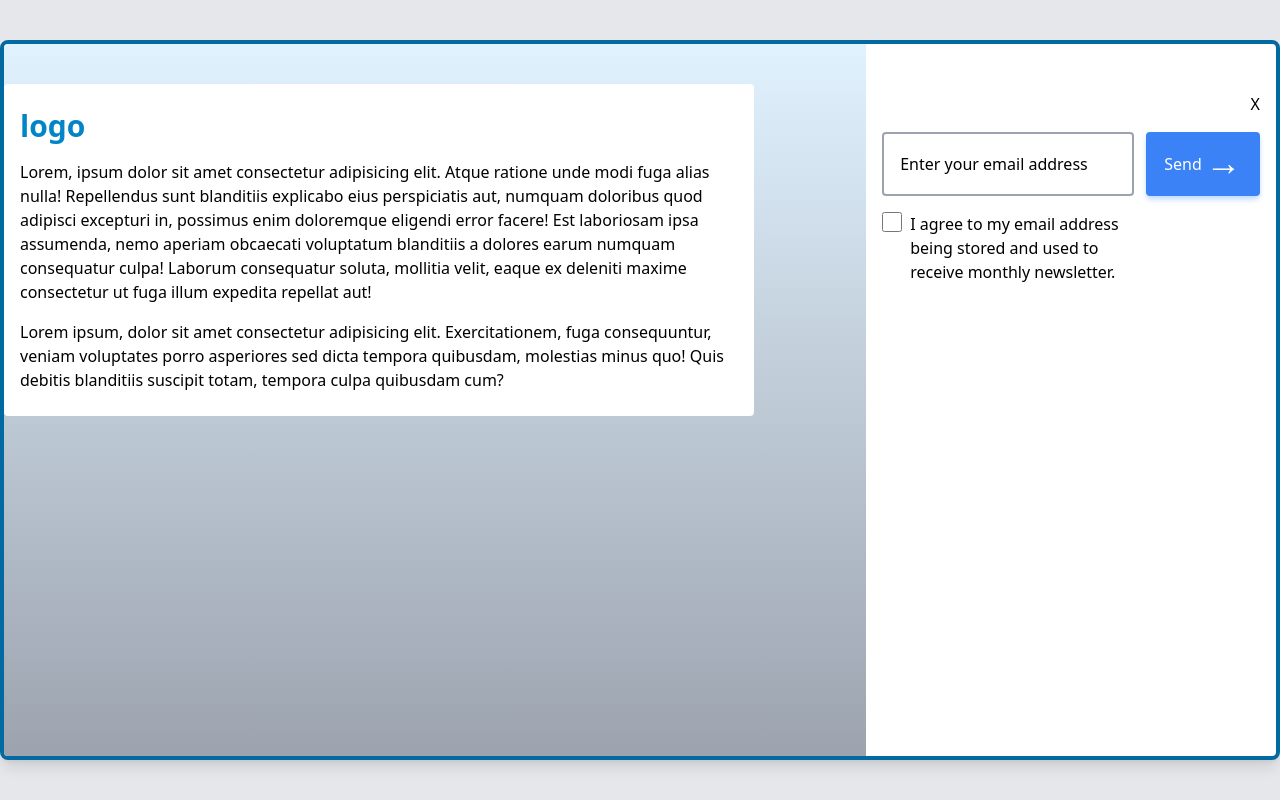
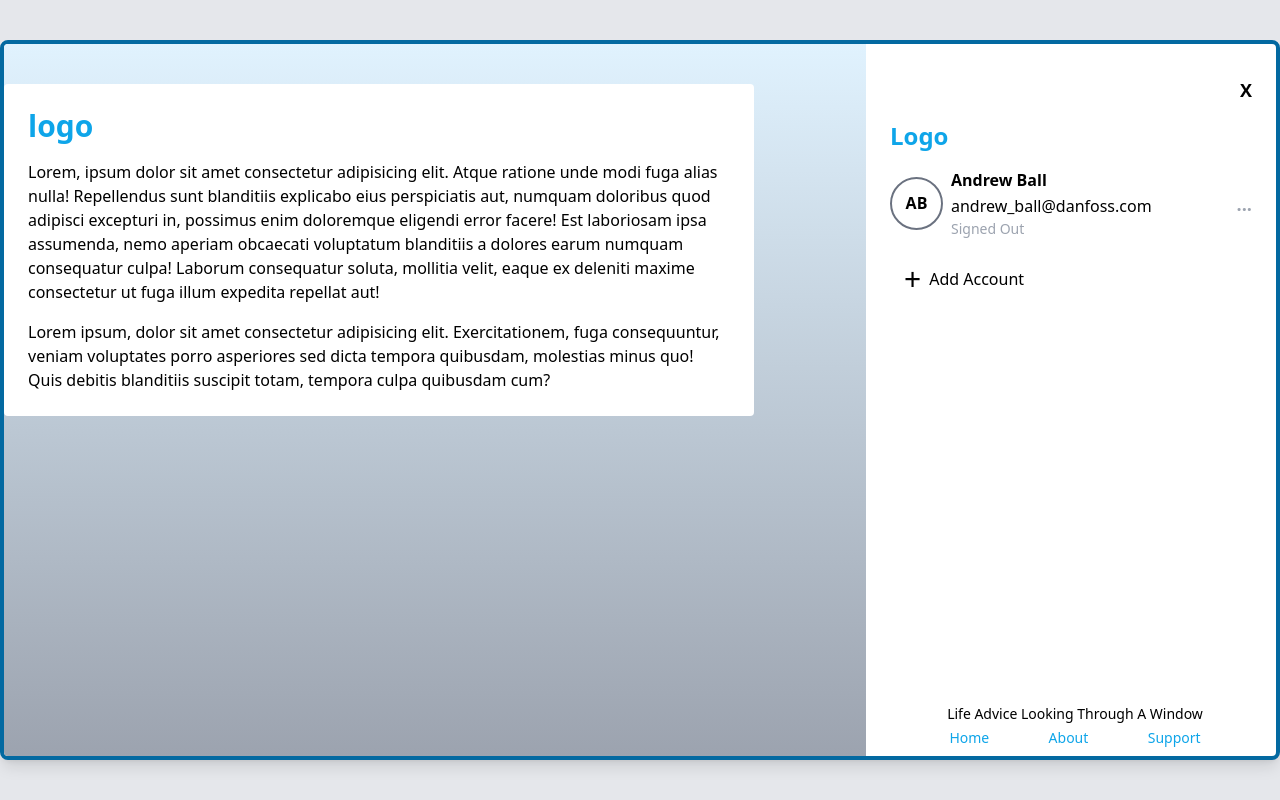
Before and after one commit to GinaLeeAlfy/icodethis_projects_tailwind, a website: page projects/2023_05_02_authentication/index.html in a window 1280 px wide. Drawn offline with Linux system fonts and the light colour scheme.

Commit message:
finished styling

```diff
--- a/projects/2023_05_02_authentication/index.html
+++ b/projects/2023_05_02_authentication/index.html
@@ -13,8 +13,8 @@
       <section
         class="w-full bg-gradient-to-b from-sky-100 to-gray-400 pb-6 pr-4 pt-4 sm:pb-14 sm:pr-20 sm:pt-7 md:pb-20 md:pr-28 md:pt-10 lg:w-[70%]"
       >
-        <div class="space-y-4 rounded bg-white px-4 py-6">
-          <h1 class="text-3xl font-bold text-sky-600">logo</h1>
+        <div class="space-y-4 rounded bg-white p-6">
+          <h1 class="text-3xl font-bold text-sky-500">logo</h1>
           <p>
             Lorem, ipsum dolor sit amet consectetur adipisicing elit. Atque
             ratione unde modi fuga alias nulla! Repellendus sunt blanditiis
@@ -33,33 +33,46 @@
           </p>
         </div>
       </section>
-      <section class="flex w-full flex-col gap-4 px-4 py-6 lg:basis-1/3">
-        <button class="self-end">X</button>
-        <div class="flex flex-wrap gap-3">
-          <input
-            type="email"
-            placeholder="Enter your email address"
-            class="w-full rounded border-2 border-gray-400 px-6 py-4 placeholder:text-black sm:basis-2/3 sm:px-4 sm:py-2"
-            required
-            id="email"
-          />
-          <label for="email" class="hidden">Email</label>
+      <section
+        class="flex w-full flex-col gap-4 px-6 py-2 pr-2 lg:basis-1/3 lg:pr-4"
+      >
+        <button
+          class="aspect-square self-end rounded-[50%] px-2 text-lg font-semibold hover:bg-sky-700 hover:text-white"
+        >
+          X
+        </button>
+        <h2 class="text-2xl font-bold text-sky-500">Logo</h2>
+        <div class="flex w-full flex-wrap items-center gap-2">
+          <p
+            class="aspect-square rounded-[50%] border-2 border-gray-500 px-[.85rem] py-3 font-bold text-black"
+          >
+            AB
+          </p>
+          <div class="flex flex-col gap-[.1rem]">
+            <h3 class="font-bold">Andrew Ball</h3>
+            <p>andrew_ball@danfoss.com</p>
+            <p class="text-sm text-gray-400">Signed Out</p>
+          </div>
           <button
-            class="flex flex-grow items-center justify-center gap-1 rounded border-2 border-blue-500 bg-blue-500 px-4 py-2 text-white shadow-md shadow-blue-200 hover:bg-white hover:text-blue-500"
+            class="ml-auto px-2 text-lg font-bold text-gray-400 hover:text-black"
           >
-            Send <span class="mb-1 text-4xl">&#8594;</span>
+            ...
           </button>
         </div>
-        <div class="flex items-start gap-2">
-          <input
-            type="checkbox"
-            id="checkbox"
-            class="min-h-5 min-w-5 cursor-pointer accent-blue-500"
-          />
-          <label for="checkbox" class="cursor-pointer text-left sm:max-w-[60%]"
-            >I agree to my email address being stored and used to receive
-            monthly newsletter.</label
-          >
+        <button
+          class="flex items-center gap-2 self-start rounded border-2 border-transparent px-3 py-1 hover:border-black"
+        >
+          <span class="text-3xl">+</span> Add Account
+        </button>
+        <div class="mt-auto flex flex-col items-center gap-1">
+          <p class="text-center text-sm">
+            Life Advice Looking Through A Window
+          </p>
+          <div class="flex w-full justify-evenly">
+            <a href="" class="text-sm text-sky-500 hover:underline">Home</a>
+            <a href="" class="text-sm text-sky-500 hover:underline">About</a>
+            <a href="" class="text-sm text-sky-500 hover:underline">Support</a>
+          </div>
         </div>
       </section>
     </div>
```
Also changed, not shown: projects/2023_05_02_authentication/output.css.
